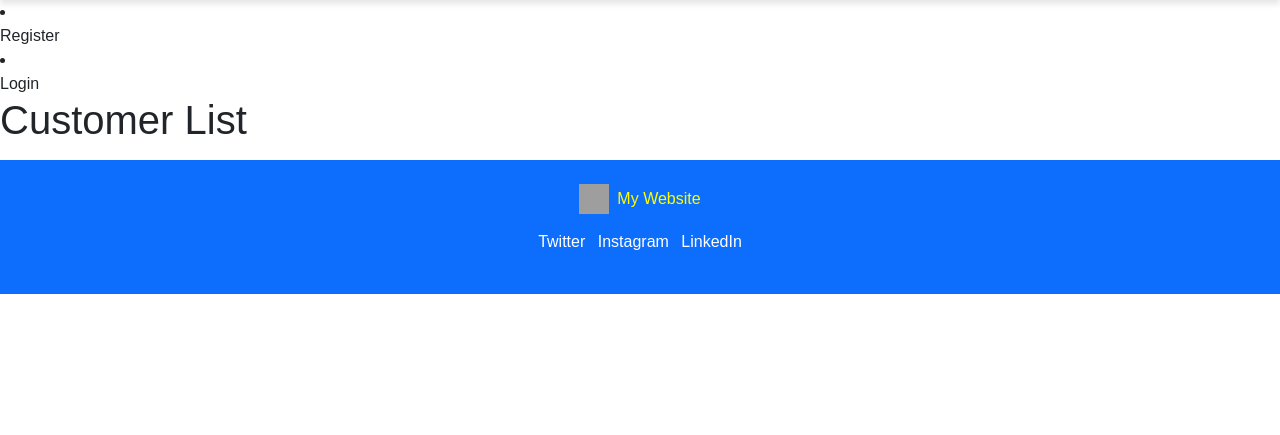
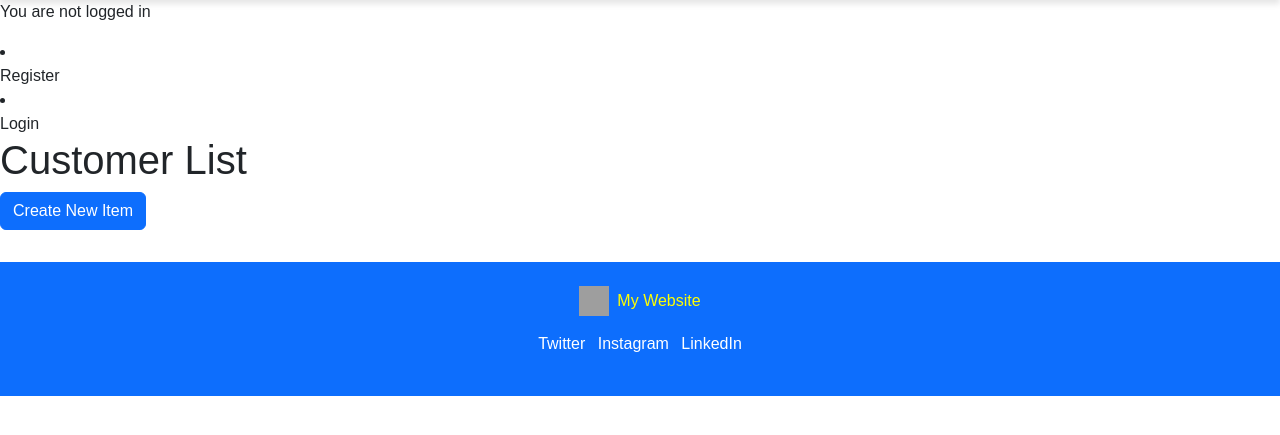
Before and after one commit to Terry-Martin/DriveAwayDeals, a Django app: page /customers/ in a window 1280 px wide. Shown: the part 56-491 px from the top of the page. Run offline with Django 4.2, Linux system fonts and the light colour scheme; data that the repository does not hold is empty; grey boxes are pictures that could not be loaded.

Commit message:
Add Customer Form

```diff
--- a/drive_away_deals/urls.py
+++ b/drive_away_deals/urls.py
@@ -21,6 +21,5 @@ from django.urls import path, include
 urlpatterns = [
     path('admin/', admin.site.urls),
     path("accounts/", include("allauth.urls")),
-    #path("", include("sale.urls"), name="sale-urls"),
     path('', include('sale.urls')),  # Include the app's URLs
 ]
--- a/requirements.txt
+++ b/requirements.txt
@@ -1,7 +1,9 @@
 asgiref==3.8.1
+crispy-bootstrap5==0.7
 dj-database-url==0.5.0
 Django==4.2.16
 django-allauth==0.57.2
+django-crispy-forms==2.3
 gunicorn==20.1.0
 oauthlib==3.2.2
 psycopg2==2.9.10
--- a/sale/templates/sale/customer_detail.html
+++ b/sale/templates/sale/customer_detail.html
@@ -1,5 +1,6 @@
 {% extends 'base.html' %} {% block content %}
 {% load static %}
+{% load crispy_forms_tags %}
 
 <h1>Feck</h1>
 
@@ -11,7 +12,7 @@
 <li>{{ customer.created_on}}</li>
 <li>{{ customer.email}}</li>
 <li>{{ customer.updated_by}}</li>
-
+<a href="{% url 'item-edit' item.pk %}" class="btn btn-warning btn-sm">Edit</a>
 <div>
     <img src="{% static 'images/testimg.jpg' %}" alt="placeholder">
 </div>
--- a/sale/templates/sale/customer_list.html
+++ b/sale/templates/sale/customer_list.html
@@ -4,6 +4,9 @@
 
 {% block content %}
 <h1>Customer List</h1>
+
+<a href="{% url 'customer-create' %}" class="btn btn-primary mb-3">Create New Item</a>
+
 <ul>
     {% for customer in customers %}
     <li>{{ customer.customer_id }}</li>
@@ -15,6 +18,10 @@
     <li>{{ customer.updated_by}}</li>
     <li>************</li>
     <a href="{% url 'customer_detail' customer.customer_id %}">Click Me now</a>
+
+    <li><a href="{% url 'customer-edit' item.pk %}" class="btn btn-warning btn-sm">Edit</a></li>
+    <li><a href="{% url 'customer-delete' item.pk %}" class="btn btn-danger btn-sm">Delete</a></li>
+
     {% endfor %}
 </ul>
 {% endblock %}
--- a/sale/templates/sale/index.html
+++ b/sale/templates/sale/index.html
@@ -3,6 +3,6 @@
 {% block title %}Homepage{% endblock %}
 
 {% block content %}
-<h2>Welcome to the Homepage!</h2>
+<h2>Welcome to the Homepage55!</h2>
 <p>This is the main content of the homepage.</p>
 {% endblock %}
--- a/sale/urls.py
+++ b/sale/urls.py
@@ -8,4 +8,15 @@ urlpatterns = [
     path('transactions/', views.transaction_list, name='transaction_list'),
     path('<int:customer_id>/', views.customer_detail, name='customer_detail'),
 
+    path('', views.customer_list, name='customer_list'),
+    path('create/', views.customer_create, name='customer-create'),
+    path('<int:pk>/edit/', views.customer_edit, name='customer-edit'),
+    path('<int:pk>/delete/', views.customer_delete, name='customer-delete'),
+
+    #path('', views.item_list, name='item-list'),
+    #path('create/', views.item_create, name='item-create'),
+    #path('<int:pk>/edit/', views.item_edit, name='item-edit'),
+    #path('<int:pk>/delete/', views.item_delete, name='item-delete'),
+
+
 ]
--- a/sale/views.py
+++ b/sale/views.py
@@ -1,6 +1,7 @@
-from django.shortcuts import render, get_object_or_404
+from django.shortcuts import render, get_object_or_404, redirect
 from django.views import generic
-from .models import Staff, Transaction, Customer
+from .models import Staff, Transaction, Customer, Item
+from .forms import ItemForm, CustomerForm
 
 # Create your views here.
 def homepage(request):
@@ -29,11 +30,76 @@ def transaction_list(request):
 
 def customer_detail(request, customer_id):
 
-    queryset = Customer.objects.all()
-    customer = get_object_or_404(queryset, customer_id=customer_id)
+   queryset = Customer.objects.all()
+   customer = get_object_or_404(queryset, customer_id=customer_id)
 
-    return render(
-        request,
-        "sale/customer_detail.html",
-        {"customer": customer},
-    )
+   return render(
+      request,
+      "sale/customer_detail.html",
+      {"customer": customer},
+   )
+
+def customer_create(request):
+    if request.method == 'POST':
+        form = CustomerForm(request.POST)
+        if form.is_valid():
+            form.save()
+            return redirect('customer_list')
+    else:
+        form = CustomerForm()
+    return render(request, 'sale/customer_form.html', {'form': form, 'action': 'Create'})
+
+
+def customer_edit(request, pk):
+    customer = get_object_or_404(Item, pk=pk)
+    if request.method == 'POST':
+        form = CustomerForm(request.POST, instance=item)
+        if form.is_valid():
+            form.save()
+            return redirect('customer_list')
+    else:
+        form = CustomerFormForm(instance=item)
+    return render(request, 'sale/customer_form.html', {'form': form, 'action': 'Edit'})
+
+def customer_delete(request, pk):
+    customer = get_object_or_404(Item, pk=pk)
+    if request.method == 'POST':
+        customer.delete()
+        return redirect('customer-list')
+    return render(request, 'sale/customer_confirm_delete.html', {'customer': customer})
+
+
+
+
+
+def item_list(request):
+    items = Item.objects.all()
+    return render(request, 'sale/item_list.html', {'items': items})
+
+def item_create(request):
+    if request.method == 'POST':
+        form = ItemForm(request.POST)
+        if form.is_valid():
+            form.save()
+            return redirect('item-list')
+    else:
+        form = ItemForm()
+    return render(request, 'sale/item_form.html', {'form': form, 'action': 'Create'})
+
+def item_edit(request, pk):
+    item = get_object_or_404(Item, pk=pk)
+    if request.method == 'POST':
+        form = ItemForm(request.POST, instance=item)
+        if form.is_valid():
+            form.save()
+            return redirect('item-list')
+    else:
+        form = ItemForm(instance=item)
+    return render(request, 'sale/item_form.html', {'form': form, 'action': 'Edit'})
+
+def item_delete(request, pk):
+    item = get_object_or_404(Item, pk=pk)
+    if request.method == 'POST':
+        item.delete()
+        return redirect('item-list')
+    return render(request, 'sale/item_confirm_delete.html', {'item': item})
--- a/templates/base.html
+++ b/templates/base.html
@@ -48,6 +48,14 @@
             </div>
         </div>
     </nav>
+
+    <div>
+        {% if user.is_authenticated %}
+        <p>You are logged in as {{ user }}</p>
+        {% else %}
+        <p>You are not logged in</p>
+        {% endif %}
+    </div>
 
     <div>
         {% if user.is_authenticated %}
```
Also changed, not shown: drive_away_deals/settings.py (+6 -1 lines), sale/forms.py (added, +12 -0 lines), sale/models.py (+10 -0 lines), sale/templates/sale/customer_form.html (added, +11 -0 lines), sale/templates/sale/customer_form_delete.html (added, +11 -0 lines), sale/templates/sale/item_confirm_delete.html (added, +11 -0 lines), sale/templates/sale/item_form.html (added, +11 -0 lines), sale/templates/sale/item_list.html (added, +27 -0 lines), sale/migrations/0012_item.py (added).
